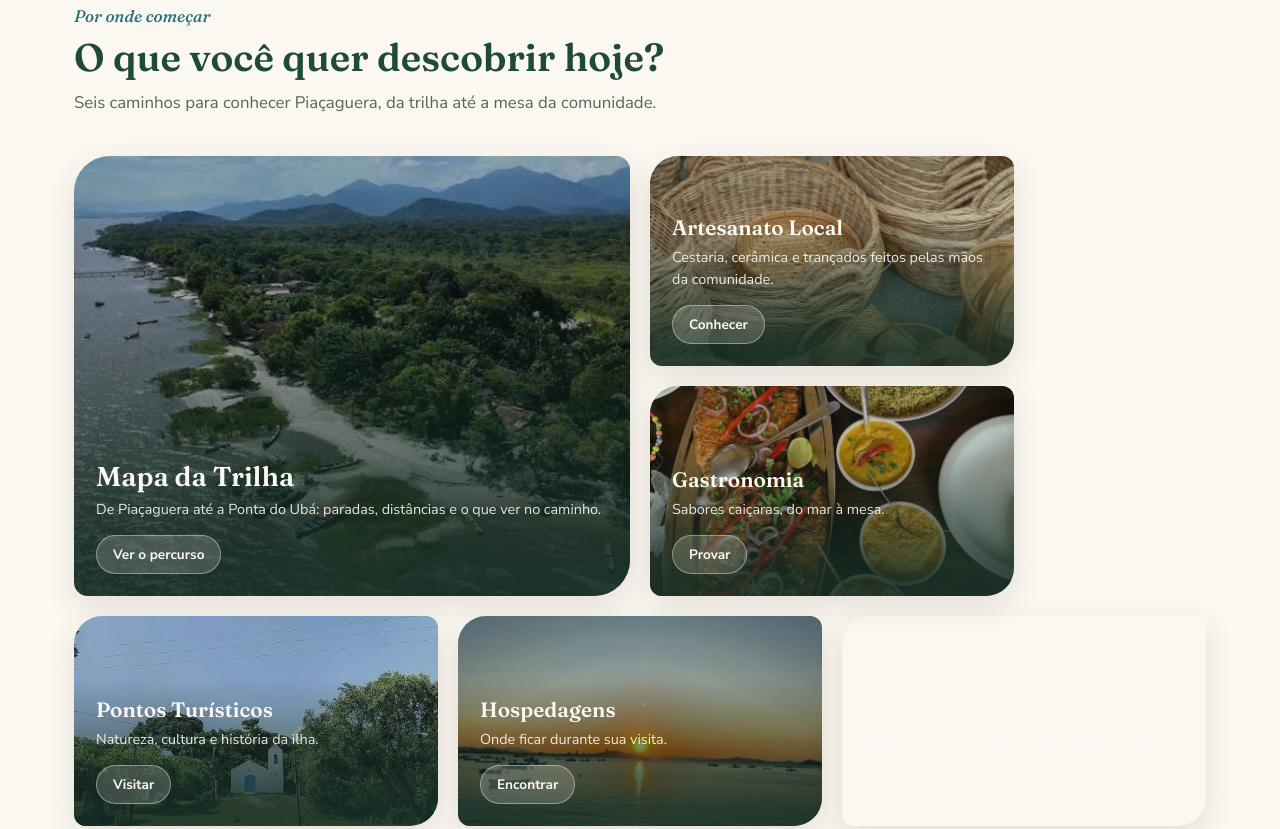
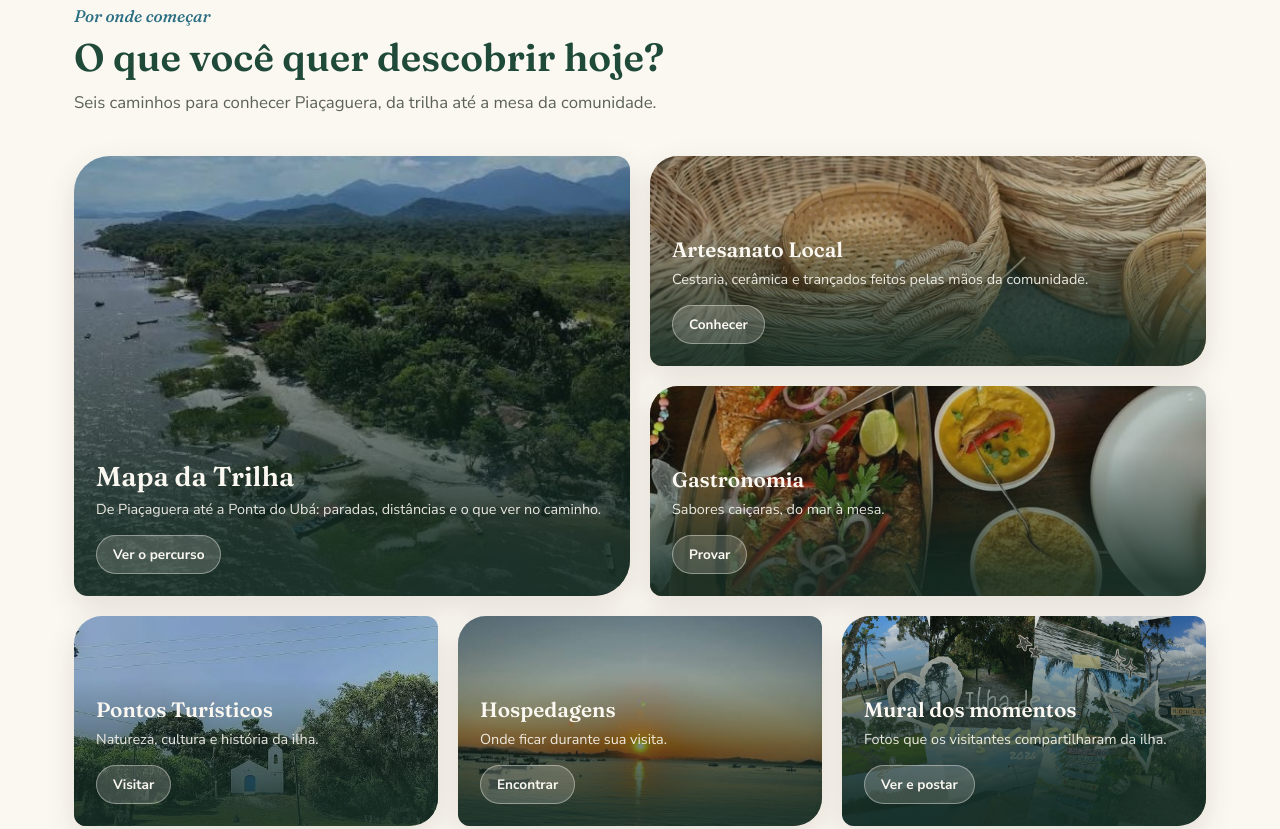
Before and after one commit to andriellynsantos-png/Descubra-Piacaguera, a plain HTML site: page index.html in a window 1280 px wide. Shown: the part 857-1686 px from the top of the page. Drawn offline with Linux system fonts and the light colour scheme; no server answers.

Commit message:
Fix CSS for card-lobby and update media query

```diff
--- a/style.css
+++ b/style.css
@@ -283,6 +283,11 @@ button { font-family: inherit; cursor: pointer; border: none; background: none;
 }
 .card-lobby:hover { transform: translateY(-4px); box-shadow: var(--sombra-quente-forte); }
 .card-lobby.destaque { grid-column: span 3; grid-row: span 2; border-radius: 36px 14px 36px 14px; }
+/* os dois quadrados ao lado do destaque ocupam as 3 colunas restantes (sem buraco no canto) */
+@media (min-width: 761px) {
+  .lobby-grid > .card-lobby:nth-child(2),
+  .lobby-grid > .card-lobby:nth-child(3) { grid-column: span 3; }
+}
 
 .card-lobby::before {
   content: "";
@@ -787,7 +792,7 @@ body.paginas.pagina-interna #lobby { display: none; }
 .menu-principal a.ativo { text-decoration: underline; text-underline-offset: 6px; text-decoration-thickness: 3px; }
 
 /* ---------------- Mural dos momentos ---------------- */
-card-lobby.cor-mural::before { background-image: linear-gradient(to top, rgba(20,45,36,0.94) 12%, rgba(20,45,36,0.62) 55%, rgba(20,45,36,0.15)), url('assets/fotos/mural-capa.jpg'); }
+.card-lobby.cor-mural::before { background-image: linear-gradient(to top, rgba(20,45,36,0.94) 12%, rgba(20,45,36,0.62) 55%, rgba(20,45,36,0.15)), url('assets/fotos/mural-capa.jpg'); }
 .mural-barra { display: flex; flex-wrap: wrap; align-items: center; gap: 16px; margin-bottom: 30px; }
 .mural-conta { font-size: 0.88rem; color: var(--texto-suave, #555); }
 .link-botao { font: inherit; font-weight: 700; color: #1f4a3a; background: none; border: none; cursor: pointer; text-decoration: underline; padding: 2px 4px; }
```
